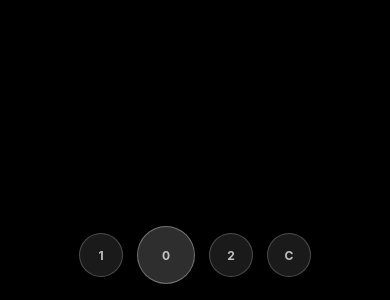
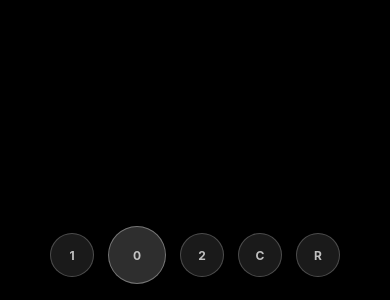
Before and after one commit to HOLYAC/liquid-glass-capture, a React Native app: screen / in a window 390 px wide. Shown: the part 544-844 px from the top of the page. Built offline with nearby package versions, Linux system fonts and the light colour scheme.

Commit message:
Add ReplayKit compositor capture

```diff
--- a/App.tsx
+++ b/App.tsx
@@ -50,6 +50,21 @@ function nextValue<T extends string>(values: readonly T[], current: T): T {
   return values[(values.indexOf(current) + 1) % values.length];
 }
 
+function contentSeedFor(substrate: string): string {
+  switch (substrate) {
+    case "s00_flat_grey":
+      return "s00-flat-p3-grey-v1";
+    case "s00_hard_edge":
+      return "s00-hard-edge-v1";
+    case "s00_p3_ramp":
+      return "s00-p3-ramp-v1";
+    case "s00_smooth_gradient":
+      return "s00-smooth-gradient-v1";
+    default:
+      return `manual-${substrate}`;
+  }
+}
+
 function Chip({
   label,
   value,
@@ -79,6 +94,7 @@ export default function App() {
   const [controls, setControls] = useState(false);
   const [touchCount, setTouchCount] = useState(0);
   const [captureStatus, setCaptureStatus] = useState("no capture");
+  const [compositorActive, setCompositorActive] = useState(false);
 
   const scenario = useMemo(
     () => [substrate, shape, phase, mode, interactive ? "interactive" : "static", tint].join("__"),
@@ -152,6 +168,44 @@ export default function App() {
     setControls(true);
   }
 
+  async function toggleCompositorCapture() {
+    const handle = glassRef.current;
+    if (!handle?.startCompositorCaptureAsync || !handle.stopCompositorCaptureAsync) {
+      setCaptureStatus("compositor capture unavailable");
+      setControls(true);
+      return;
+    }
+
+    try {
+      if (compositorActive) {
+        const payload = await handle.stopCompositorCaptureAsync();
+        setCompositorActive(false);
+        setCaptureStatus(String(payload.jsonPath ?? payload.sessionDir ?? "compositor stopped"));
+      } else {
+        const metadata = {
+          schemaVersion: "1.2.0",
+          labPlan: "apple_glass_parity_execution_plan_v1_2",
+          sceneId: substrate.startsWith("s00_") ? "S00_NULL" : "MANUAL_LEGACY",
+          stateId: substrate,
+          rigId: mode === "substrate_only" ? "R0" : "C0",
+          captureKind: "compositor",
+          touchPhase: phase === "press" ? "press" : phase.startsWith("drag") ? "drag" : "rest",
+          nullQualification: "fail",
+          maxFrames: 180,
+          appearance: "dark",
+          contentSeed: contentSeedFor(substrate)
+        };
+        const payload = await handle.startCompositorCaptureAsync("compositor", metadata);
+        setCompositorActive(true);
+        setCaptureStatus(String(payload.sessionDir ?? "compositor started"));
+      }
+    } catch (error) {
+      setCompositorActive(false);
+      setCaptureStatus(`compositor failed: ${String(error)}`);
+    }
+    setControls(true);
+  }
+
   return (
     <View style={styles.root}>
       <StatusBar hidden />
@@ -198,6 +252,9 @@ export default function App() {
           </Pressable>
           <Pressable onPress={captureGlass} style={styles.bottomButton}>
             <Text style={styles.bottomButtonText}>C</Text>
+          </Pressable>
+          <Pressable onPress={toggleCompositorCapture} style={compositorActive ? styles.bottomButtonPrimary : styles.bottomButton}>
+            <Text style={styles.bottomButtonText}>R</Text>
           </Pressable>
         </View>
       </SafeAreaView>
```
Also changed, not shown: 4 other files (tests, documents, lock files or other folders).
